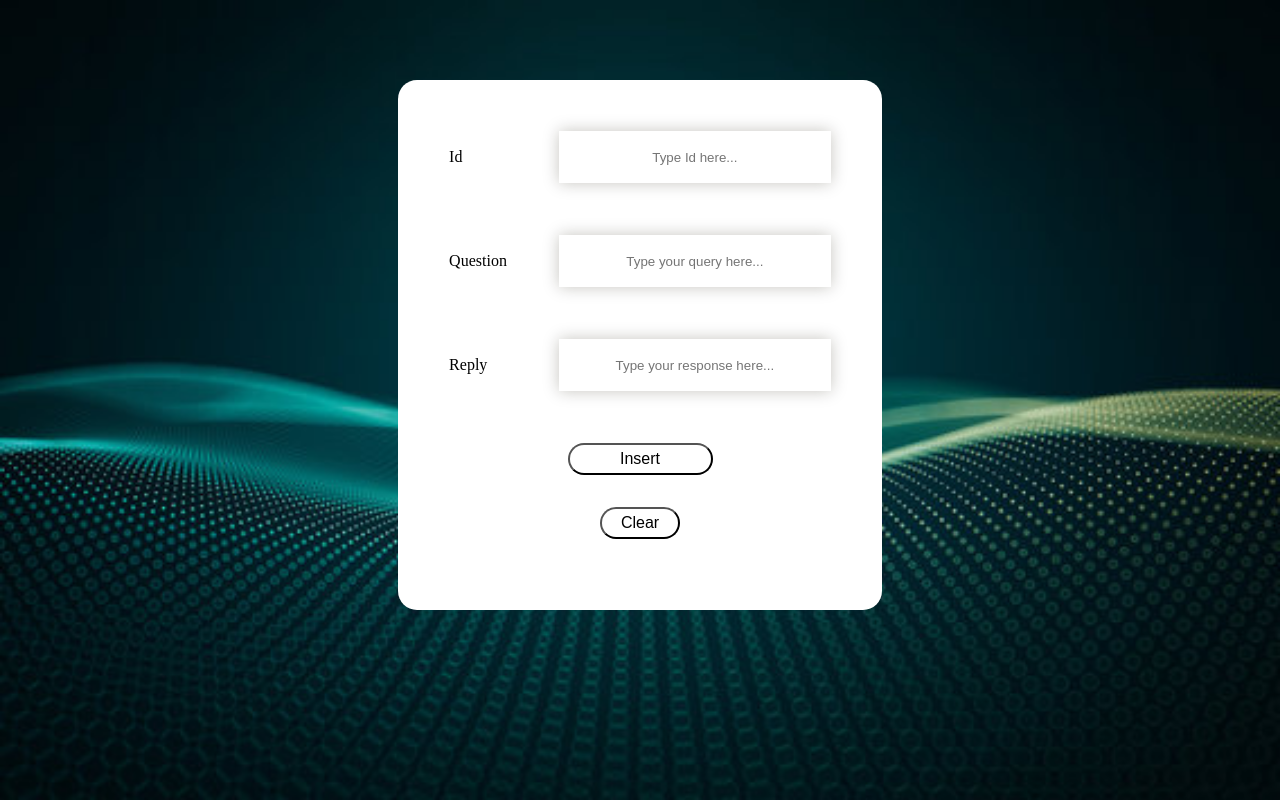
After one commit to WambiruL/chatbot, a PHP site: page /insert.php in a window 1280 px wide. The commit adds this page. Run offline with PHP 8.4, Linux system fonts and the light colour scheme.

Commit message:
Create the invalid response page and the insert data page

```diff
--- a/css/styles.css
+++ b/css/styles.css
@@ -34,6 +34,3 @@ img.avatar-sm{
     box-shadow:0 0 15px 0 rgba(29,25,0,0.25);
 
 }
-.navbar{
-    background-color: #00dfc0 !important;
-}
--- /dev/null
+++ b/insert.php
@@ -0,0 +1,127 @@
+<?php
+require_once 'dbconfig/config.php';
+?>
+
+<!DOCTYPE html>
+<html lang="en">
+<head>
+    <meta charset="UTF-8">
+    <meta name="viewport" content="width=device-width, initial-scale=1.0">
+    <title>Update</title>
+    <style >
+    	body{
+		background-image:url('images/back.jpg');
+		background-repeat: no-repeat;
+        background-attachment: fixed;
+        background-size: 100% 100%;
+	}
+
+
+	table{
+		color: black;
+		border-radius: 19px;
+        background-color:white
+
+
+	}
+	#button
+	{
+		background-color:white;
+		color: black;
+		height: 32px;
+		width: 145px;
+		border-radius: 25px;
+		font-size: 16px;
+        cursor: pointer;
+	}
+    #button:hover{
+        background-color:#00dfc0;
+    }
+    #clear{
+        background-color:white;
+		color: black;
+		height: 32px;
+		width: 80px;
+		border-radius: 25px;
+		font-size: 16px;
+        cursor: pointer;
+        text-align:center;
+        position: relative;
+        top:-20px;
+
+    }
+    #clear:hover{
+        background-color:#00dfc0;
+    }
+
+    .form-control{
+    border: none;
+    box-shadow:0 0 15px 0 rgba(29,25,0,0.25);
+    width: 268px !important;
+    height: 50px !important;
+
+    }
+    input{
+        text-align:center;
+    }
+
+
+</style>
+</head>
+<body>
+    <br><br><br><br>
+    <form action="" method="POST">
+        <table border="0" bgcolor="black" align="center" cellspacing="50">
+            <tr>
+                <td>Id</td>
+                <td><input type="text" class="form-control" value="" name="id" placeholder="Type Id here..."></td>
+            </tr>
+
+            <tr>
+                <td>Question</td>
+                <td><input type="text"class="form-control" value="" name="question" placeholder="Type your query here..."></td>
+            </tr>
+
+            <tr>
+                <td>Reply</td>
+                <td><input type="text" class="form-control" value="" name="reply" placeholder="Type your response here..."></td>
+            </tr>
+
+            <tr>
+                <td colspan="3" align="center"><input type="submit" id="button" name="submit" value="Insert"/></td>
+            </tr>
+            <tr>
+                <td colspan="3" align="center"><button type="clear" id="clear" value="Clear">Clear</button></td>
+            </tr>
+        </table>
+    </form>
+
+    <?php
+      if(isset($_POST['submit'])){
+        $id=$_POST['id'];
+        $question=$_POST['question'];
+        $reply=$_POST['reply'];
+
+        try{
+            if(empty($id) || empty($question) || empty($reply)){
+                echo '<script type="text/javascript">alert("Fill in all the fields!")</script>';
+            }else{
+                $query="INSERT INTO chatbot_hints VALUES ('$id','$question','$reply')";
+                $stmt=$pdo->prepare($query);
+                if($stmt->execute()){
+                    echo '<script type="text/javascript">alert("Success!")</script>';
+                }else{
+                    echo '<script type="text/javascript">alert("throw new PDOException($e->getMessage())")</script>';
+                }
+                $stmt->closeCursor();
+            }
+
+        }catch(PDOException $e){
+            die("Query failed: " . $e->getMessage());
+        }
+      }
+    ?>
+
+
+</body>
+</html>
```
Also changed, not shown: invalid.php (added, +68 -0 lines), qna.php (+20 -2 lines).
